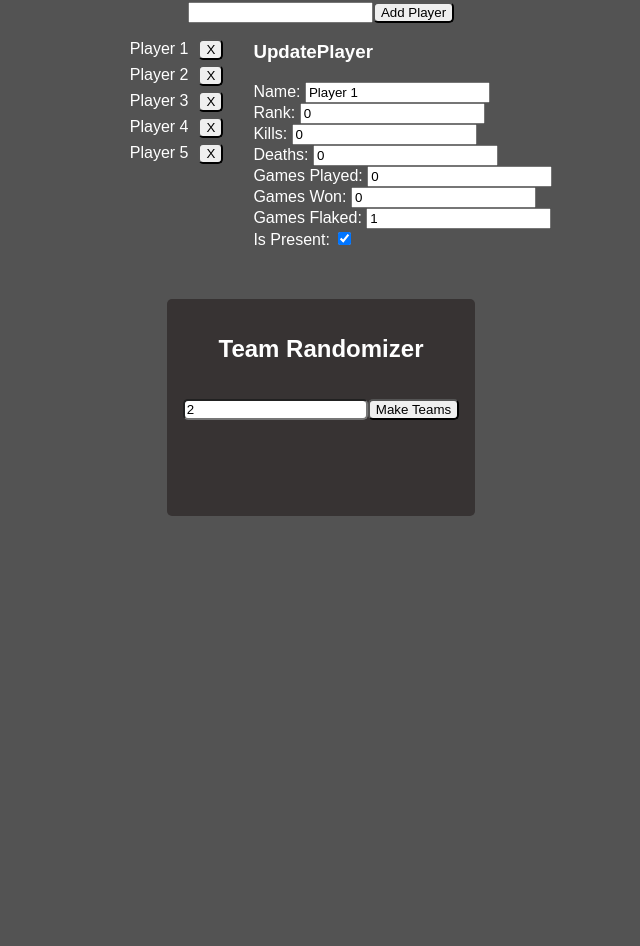
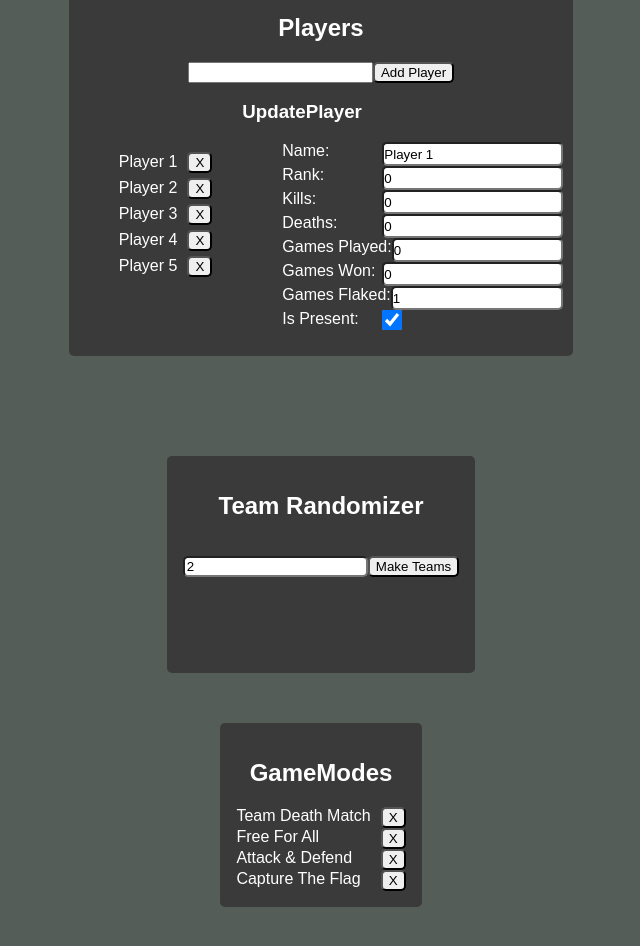
Before and after one commit to AndrewKostiv/Airsoft-Tools, a React (Vite) app: page / in a window 1280 px wide. Shown: the part 146-1092 px from the top of the page, without its empty margins (319-959 px from the left). Before the commit the page ends 822 px from the top, so only its background shows below. Built offline with nearby package versions, Linux system fonts and the light colour scheme.

Commit message:
added Game modes

```diff
--- a/src/Components/App.jsx
+++ b/src/Components/App.jsx
@@ -1,7 +1,7 @@
 import { useEffect, useReducer, useState } from "react";
 import { Players } from "./Players/Players.jsx";
-import { Teams } from "./Teams.jsx";
-
+import { Teams } from "./Teams/Teams.jsx";
+import GameModes from "./GameModes/GameModes.jsx";
 const initialPlayers = [
   {
     name: "Player 1",
@@ -126,6 +126,7 @@ export default function App() {
       <h1>Airsoft Tools</h1>
       <Players players={players} dispatch={dispatch} />
       <Teams players={players} />
+      <GameModes gameModes={gameModes} dispatch={dispatch} />
       <div style={{ height: "10rem" }}></div>
     </div>
   );
--- /dev/null
+++ b/src/Components/GameModes/GameModes.jsx
@@ -0,0 +1,34 @@
+import styles from "./GameModes.module.css";
+export default function GameModes({ gameModes, dispatch }) {
+  return (
+    <div className={styles.GameModes}>
+      <h2>GameModes</h2>
+      <ul className={styles.GameModeList}>
+        {gameModes.map((mode) => (
+          <GameMode
+            key={mode.id}
+            modeId={mode.id}
+            dispatch={dispatch}
+            modeName={mode.name}
+          />
+        ))}
+      </ul>
+    </div>
+  );
+}
+
+export function GameMode({ modeId, dispatch, modeName }) {
+  function handleRemove() {
+    dispatch({
+      type: "removeItem",
+      collection: "gameModes",
+      payload: modeId,
+    });
+  }
+  return (
+    <li className={styles.GameMode}>
+      <span>{modeName}</span>
+      <button onClick={handleRemove}>X</button>
+    </li>
+  );
+}
--- /dev/null
+++ b/src/Components/GameModes/GameModes.module.css
@@ -0,0 +1,20 @@
+.GameModes {
+  background-color: var(--card1-color);
+  padding: 1rem;
+  border-radius: 5px;
+  align-items: center;
+}
+
+.GameModeList {
+  margin: 0;
+  padding: 0;
+}
+
+.GameMode {
+  display: flex;
+  gap: 10px;
+}
+
+.GameMode span {
+  width: 100%;
+}
--- a/src/Components/Players/Players.jsx
+++ b/src/Components/Players/Players.jsx
@@ -108,7 +108,7 @@ export function UpdatePlayer({ player, dispatch }) {
   return (
     <div>
       <h3>UpdatePlayer</h3>
-      <div>
+      <ul className={styles.UpdatePlayerProperties}>
         {properties.map((prop) => (
           <Property
             key={prop.propertyName}
@@ -119,7 +119,7 @@ export function UpdatePlayer({ player, dispatch }) {
             inputType={prop.inputType}
           />
         ))}
-      </div>
+      </ul>
     </div>
   );
 }
@@ -148,15 +148,16 @@ export function Property({
   }
 
   return (
-    <div>
-      <span>{displayName}: </span>
+    <li className={styles.Property}>
+      <label htmlFor={propertyName}>{[displayName]}:</label>
       <input
+        id={propertyName}
         type={inputType}
         checked={inputType === "checkbox" ? player[propertyName] : undefined}
         value={inputType === "text" ? player[propertyName] : undefined}
         onChange={handleChange}
       />
-    </div>
+    </li>
   );
 }
 
--- a/src/Components/Players/Players.module.css
+++ b/src/Components/Players/Players.module.css
@@ -3,11 +3,15 @@
   display: flex;
   flex-direction: column;
   align-items: center;
+  background-color: var(--card1-color);
+  border-radius: 5px;
+  padding: 10px;
 }
 
 .PlayerList {
   display: flex;
   flex-direction: column;
+  justify-content: center;
   gap: 5px;
   max-height: 400px;
   overflow-y: auto;
@@ -28,3 +32,27 @@
 .Player button {
   margin-left: auto;
 }
+
+.UpdatePlayerProperties {
+  display: flex;
+  flex-direction: column;
+}
+
+.Property,
+.Property input {
+  display: flex;
+  flex-direction: row;
+  border-radius: 5px;
+}
+
+.Property label {
+  width: 100px;
+  min-width: fit-content;
+}
+
+.Property input:last-child {
+  padding: 0;
+  margin: 0;
+  min-width: 20px;
+  min-height: 20px;
+}
--- a/src/Components/Teams.module.css
+++ b/src/Components/Teams/Teams.module.css
@@ -1,5 +1,5 @@
 .Teams {
-  background-color: rgb(55, 51, 51);
+  background-color: var(--card1-color);
   margin-top: 50px;
   border-radius: 5px;
   display: flex;
--- a/src/css/index.css
+++ b/src/css/index.css
@@ -3,8 +3,11 @@
   --secondary-color: #2f2f2f;
   --tertiary-color: #252525;
   --accent-color: #a4b0b8;
-  --background-color: #535353;
-  --text-color: #333333;
+  --background-color: #555d59;
+  --text-color: #ffffff;
+  --card1-color: #3a3a3a;
+  --card2-color: #1f1f1f;
+  --border-color: #000000;
   scroll-behavior: smooth;
 }
 
@@ -29,110 +32,5 @@ h2 {
   display: flex;
   flex-direction: column;
   align-items: center;
+  gap: 50px;
 }
-
-.btn {
-  background-color: grey;
-  transition: ease-in-out 50ms;
-  padding: 0.5rem 1.5rem;
-  border: solid 2px black;
-  border-radius: 10px;
-  cursor: pointer;
-}
-
-.btn-list {
-  background-color: var(--accent-color);
-  transition: ease-in-out 50ms;
-  padding: 0.2rem 0.5rem;
-  margin-left: auto;
-  border: solid 2px black;
-  border-radius: 10px;
-  box-shadow: inset 0 0 5px rgba(0, 0, 0, 0.5);
-  transition: box-shadow 0.1s;
-  cursor: pointer;
-}
-
-.btn-list:hover {
-  box-shadow: inset 0 0 10px rgba(0, 0, 0, 0.7);
-}
-
-.list {
-  display: flex;
-  flex-direction: column;
-  width: min(700px, 90%);
-}
-
-.list-item {
-  display: flex;
-  width: min(700px, 90%);
-}
-
-.main-container {
-  background-color: var(--background-color);
-  color: white;
-  display: flex;
-  flex-direction: column;
-  align-items: center;
-  font-family: Arial, sans-serif;
-  width: 100vw;
-}
-
-.dropdown {
-  margin: 0.5rem 0.5rem;
-  width: min(700px, 90%);
-  border: solid 4px black;
-  border-radius: 10px;
-  background-color: rgb(100, 100, 100);
-  overflow: hidden;
-}
-
-.dropdown-title {
-  background-color: var(--tertiary-color);
-  display: flex;
-  padding: 0.4rem;
-}
-
-.dropdown-title button {
-  margin-left: auto;
-}
-
-.dropdown-content {
-  display: block;
-  background-color: var(--secondary-color);
-  margin: 0;
-  padding: 0.8rem;
-}
-
-.player-list {
-  background-color: red;
-  width: min(700px, 90%);
-  display: flex;
-  flex-direction: column;
-  align-items: center;
-}
-
-.player-list-header {
-  display: flex;
-}
-
-.inline {
-  display: inline;
-}
-
-.player {
-  background-color: var(--tertiary-color);
-  border: solid 2px black;
-  border-radius: 10px;
-  margin: 0.2rem 0;
-  padding: 0.2rem 1rem;
-  width: min(700px, 90%);
-  box-sizing: border-box;
-  list-style-type: none;
-  display: flex;
-  align-items: center;
-}
-
-.player button {
-  padding: 0.5rem 0.5rem;
-  margin-left: auto;
-}
```
Also changed, not shown: src/Components/Teams/Teams.jsx (renamed from src/Components/Teams.jsx).
